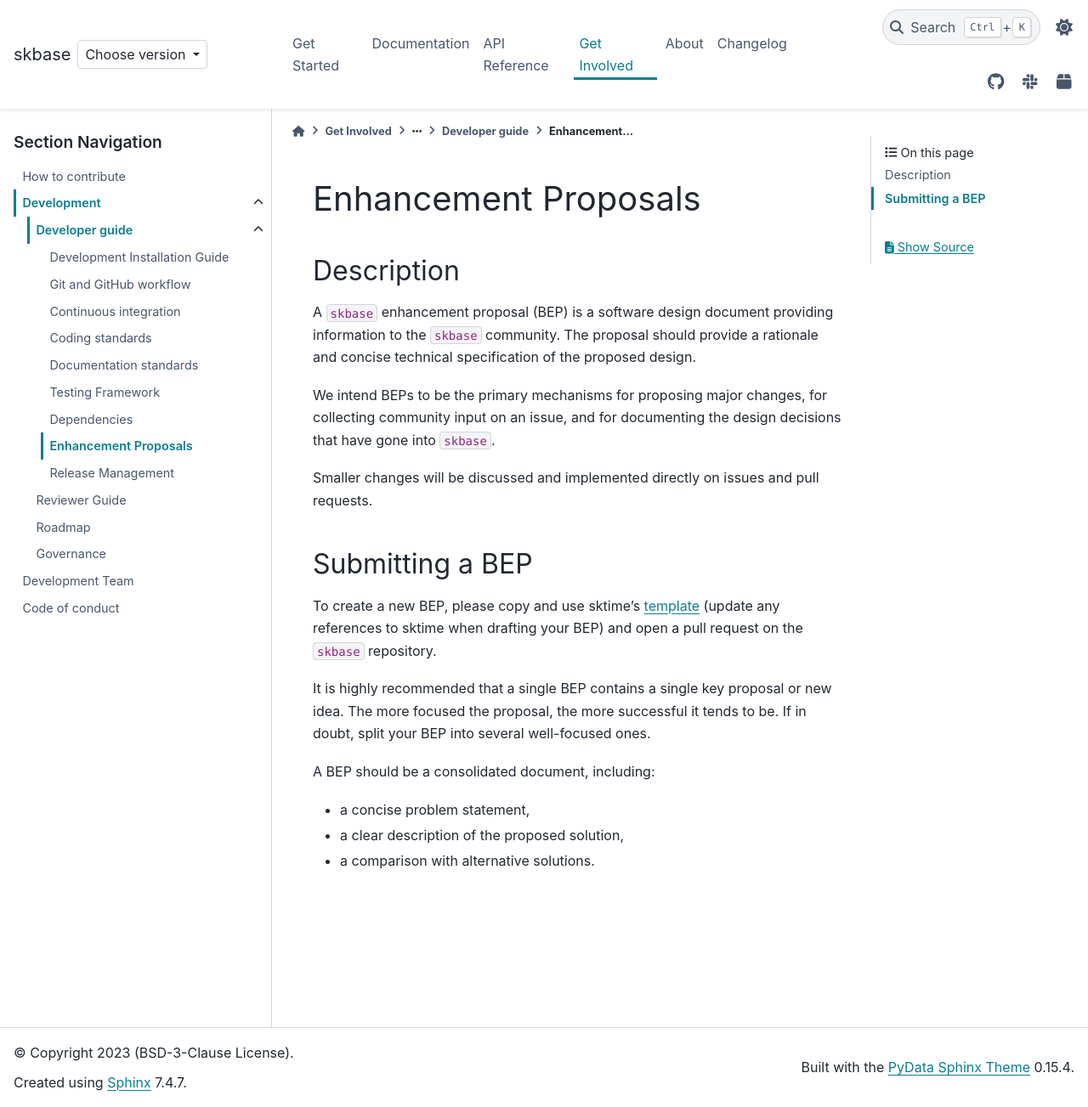
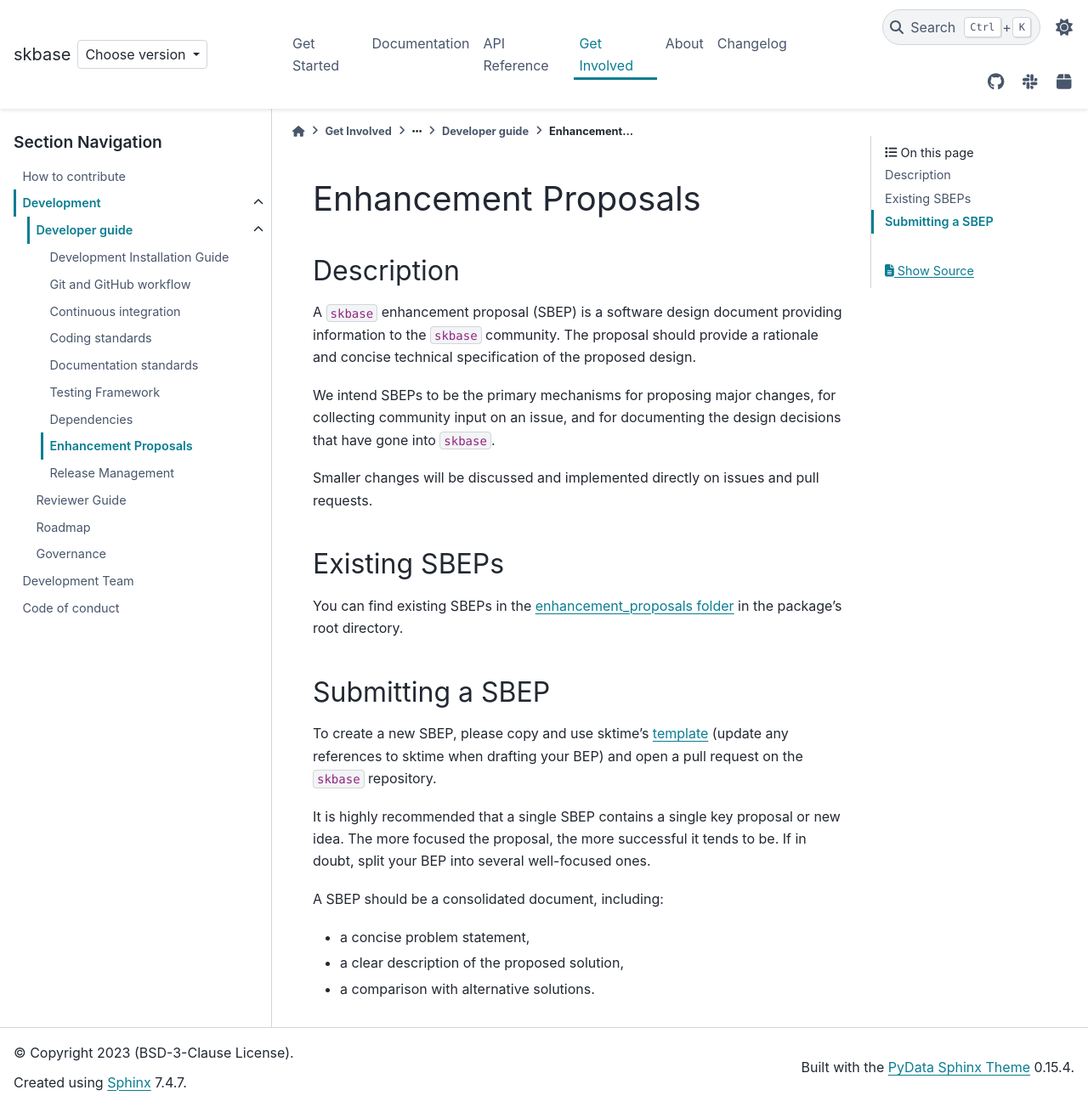
Before and after one commit to sktime/skbase, a Sphinx documentation site: the page built from docs/source/contribute/development/developer_guide/enhancement_proposal.rst, in a window 1280 px wide and 1303 px high. Shown: the whole window at 85% size. Built offline with Sphinx 7.4.7 and the PyData theme 0.15.4, drawn with Linux system fonts in a browser that asks for light colours; comment, search, counter and statistics services are not loaded.

Commit message:
Fix links to sbeps

```diff
--- a/docs/source/contribute/development/developer_guide/enhancement_proposal.rst
+++ b/docs/source/contribute/development/developer_guide/enhancement_proposal.rst
@@ -7,31 +7,39 @@ Enhancement Proposals
 Description
 ===========
 
-A ``skbase`` enhancement proposal (BEP) is a software design document
+A ``skbase`` enhancement proposal (SBEP) is a software design document
 providing information to the ``skbase`` community.
 The proposal should provide a rationale and concise technical specification of
 the proposed design.
 
-We intend BEPs to be the primary mechanisms for proposing major changes,
+We intend SBEPs to be the primary mechanisms for proposing major changes,
 for collecting community input on an issue, and for documenting the design
 decisions that have gone into ``skbase``.
 
 Smaller changes will be discussed and implemented directly on issues and pull requests.
 
-Submitting a BEP
-================
+Existing SBEPs
+==============
 
-To create a new BEP, please copy and use sktime's `template`_ (update any
+You can find existing SBEPs in the `enhancement_proposals folder`_ in the
+package's root directory.
+
+.. _enhancement_proposals folder: https://github.com/sktime/skbase/tree/main/enhancement_proposals
+
+Submitting a SBEP
+=================
+
+To create a new SBEP, please copy and use sktime's `template`_ (update any
 references to sktime when drafting your BEP) and open a pull request on
 the ``skbase`` repository.
 
 .. _template: https://github.com/sktime/enhancement-proposals/blob/main/TEMPLATE.md
 
-It is highly recommended that a single BEP contains a single key proposal or new idea.
+It is highly recommended that a single SBEP contains a single key proposal or new idea.
 The more focused the proposal, the more successful it tends to be.
 If in doubt, split your BEP into several well-focused ones.
 
-A BEP should be a consolidated document, including:
+A SBEP should be a consolidated document, including:
 
 * a concise problem statement,
 * a clear description of the proposed solution,
--- a/docs/source/contribute/development/developer_guide/release_instructions.rst
+++ b/docs/source/contribute/development/developer_guide/release_instructions.rst
@@ -177,7 +177,7 @@ should follow the general pattern of previous release notes, with sections:
   Only MINOR or MAJOR releases should have core interface changes that are not
   downwards compatible.
 * enhancements, by module/area
+* bugfixes
 * documentation
 * maintenance
-* bugfixes
 * all contributor credits
```
